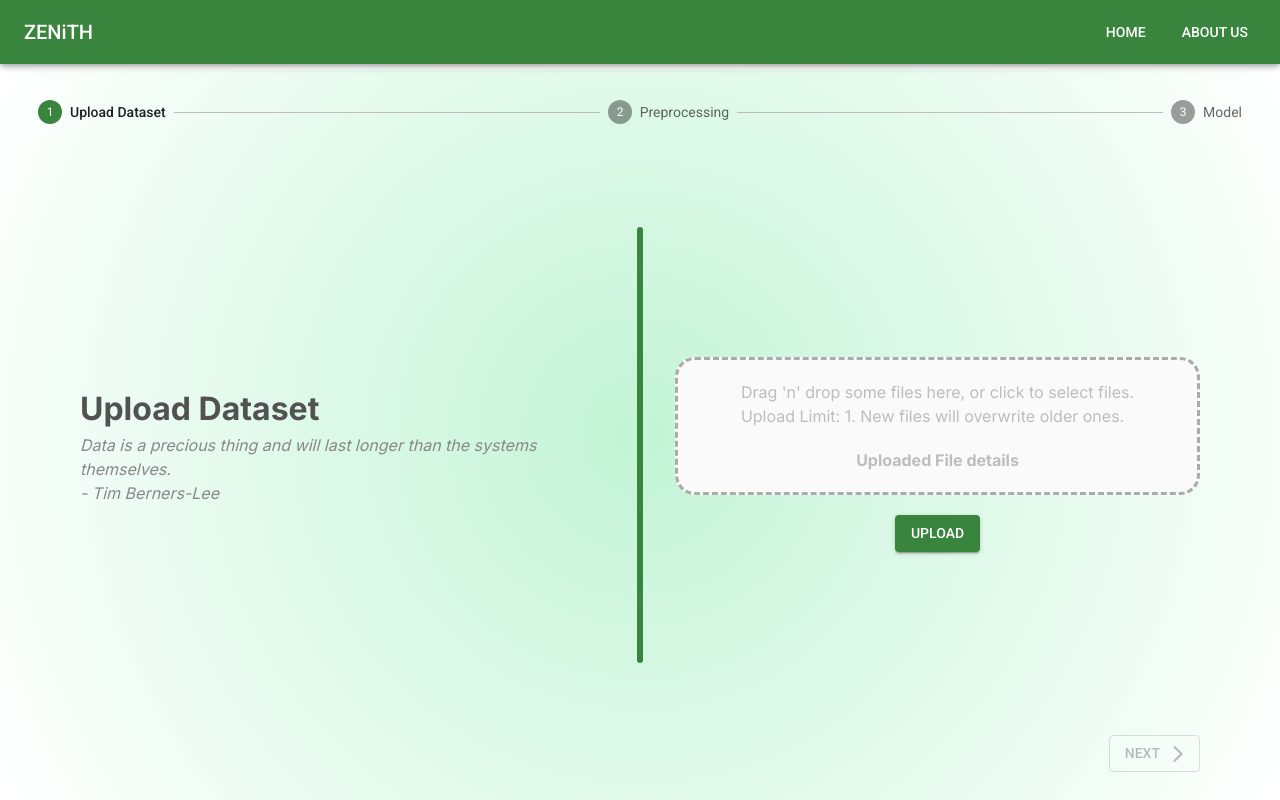
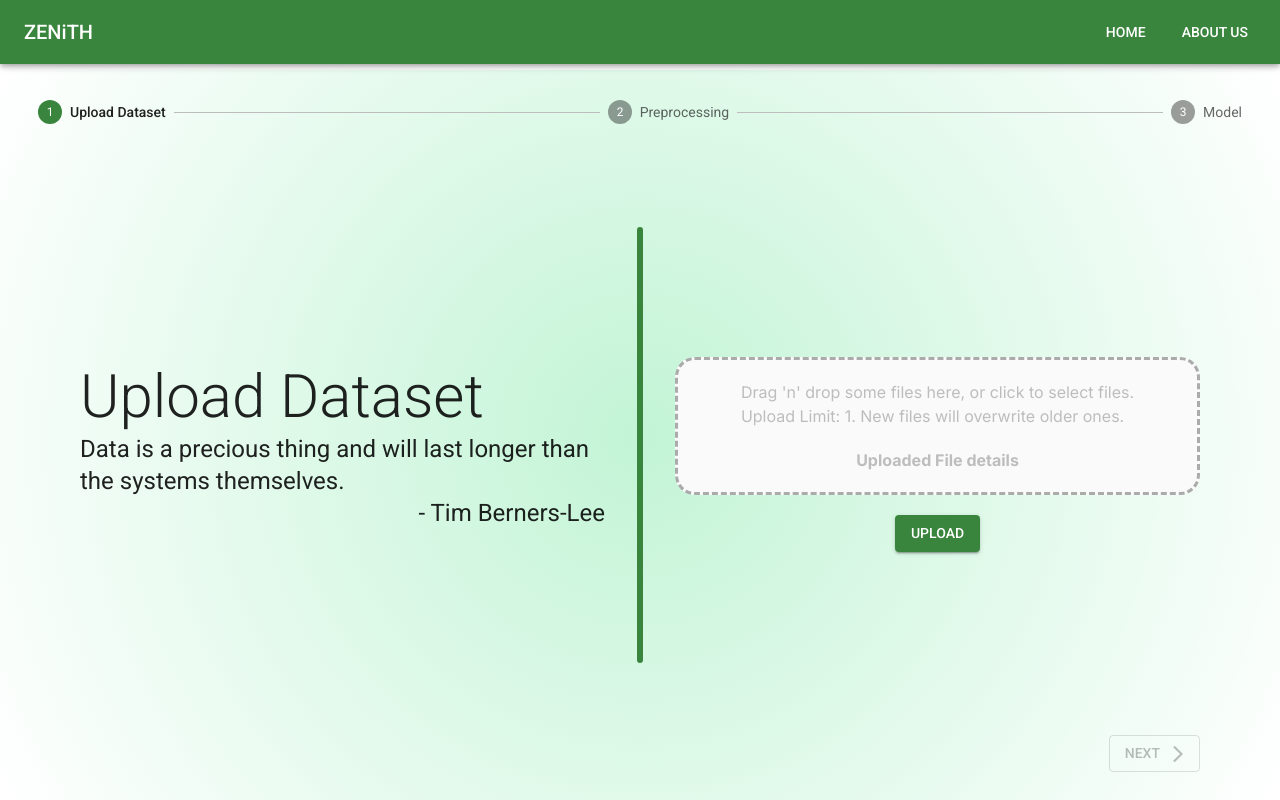
Before and after one commit to aniruddh622003/ZENITH-Sklearn-GUI, a Next.js app: page /flow/upload-dataset in a window 1280 px wide. Built offline with nearby package versions, Linux system fonts and the light colour scheme.

Commit message:
refactored upload page

```diff
--- a/src/app/flow/upload-dataset/index.module.css
+++ /dev/null
@@ -1,45 +0,0 @@
-.page {
-  height: 100%;
-}
-
-.container {
-  display: flex;
-  flex-direction: row;
-  justify-content: center;
-  align-items: center;
-  position: relative;
-  height: 90%;
-}
-
-.heading {
-  flex: 1;
-  padding-left: 5rem;
-  padding-right: 2rem;
-}
-
-.upload {
-  flex: 1;
-  padding-right: 5rem;
-  padding-left: 2rem;
-}
-
-.quote {
-  font-style: italic;
-  color: #888;
-}
-
-.line {
-  width: 6px;
-  height: 75%;
-  border-radius: 3px;
-}
-
-.heading h1 {
-  color: #525252;
-}
-
-.next {
-  display: flex;
-  justify-content: flex-end;
-  padding-right: 5rem;
-}
--- a/src/app/flow/upload-dataset/page.jsx
+++ b/src/app/flow/upload-dataset/page.jsx
@@ -1,9 +1,9 @@
 "use client";
-import UploadIcon from "@mui/icons-material/Upload";
 import { ArrowForwardIos } from "@mui/icons-material";
 import Upload from "@/components/Upload";
 import React, { useEffect } from "react";
-import styles from "./index.module.css";
+import Grid from '@mui/material/Grid';
+
 import {
   Alert,
   AlertTitle,
@@ -11,6 +11,7 @@ import {
   Button,
   Collapse,
   Snackbar,
+  Typography,
 } from "@mui/material";
 
 const UploadDataset = () => {
@@ -57,23 +58,15 @@ const UploadDataset = () => {
   };
 
   return (
-    <div className={styles.page}>
-      <div className={styles.container}>
-        <div className={styles.heading}>
-          <h1>Upload Dataset</h1>
-          <p className={styles.quote}>
-            Data is a precious thing and will last longer than the systems
-            themselves.
-          </p>
-          <p className={styles.quote}>- Tim Berners-Lee</p>
-        </div>
-        <Box
-          sx={{
-            backgroundColor: "primary.main",
-          }}
-          className={styles.line}
-        ></Box>
-        <div className={styles.upload}>
+    <Grid sx={{height: '100%'}}>
+      <Grid container sx={{ alignItems: 'center', height: '90%'}}>
+        <Grid sx={{flex: '1', paddingLeft: '5rem', paddingRight: '2rem'}}>
+          <Typography variant="h2">Upload Dataset</Typography>
+          <Typography variant="h5">Data is a precious thing and will last longer than the systems themselves.</Typography>
+          <Typography variant="h5" align="right">- Tim Berners-Lee</Typography>
+        </Grid>
+        <Box sx={{backgroundColor: "primary.main", width: "6px", height: "75%", borderRadius: '3px'}}></Box>
+        <Grid sx={{flex: '1', paddingLeft: '2rem', paddingRight: '5rem'}}>
           <Collapse in={snackProgress.uploaded} sx={{ mb: "20px" }}>
             <Alert
               severity="success"
@@ -90,9 +83,9 @@ const UploadDataset = () => {
             </Alert>
           </Collapse>
           <Upload onSubmit={upload} />
-        </div>
-      </div>
-      <div className={styles.next}>
+        </Grid>
+      </Grid>
+      <Grid sx={{display: 'flex', justifyContent: 'end', paddingRight: '5rem'}}>
         <Button
           variant="outlined"
           color="primary"
@@ -101,7 +94,7 @@ const UploadDataset = () => {
         >
           Next
         </Button>
-      </div>
+      </Grid>
       <Snackbar
         open={snackProgress.uploading}
         anchorOrigin={{ vertical: "top", horizontal: "right" }}
@@ -156,7 +149,7 @@ const UploadDataset = () => {
           {err.message}
         </Alert>
       </Snackbar>
-    </div>
+    </Grid>
   );
 };
 
```
